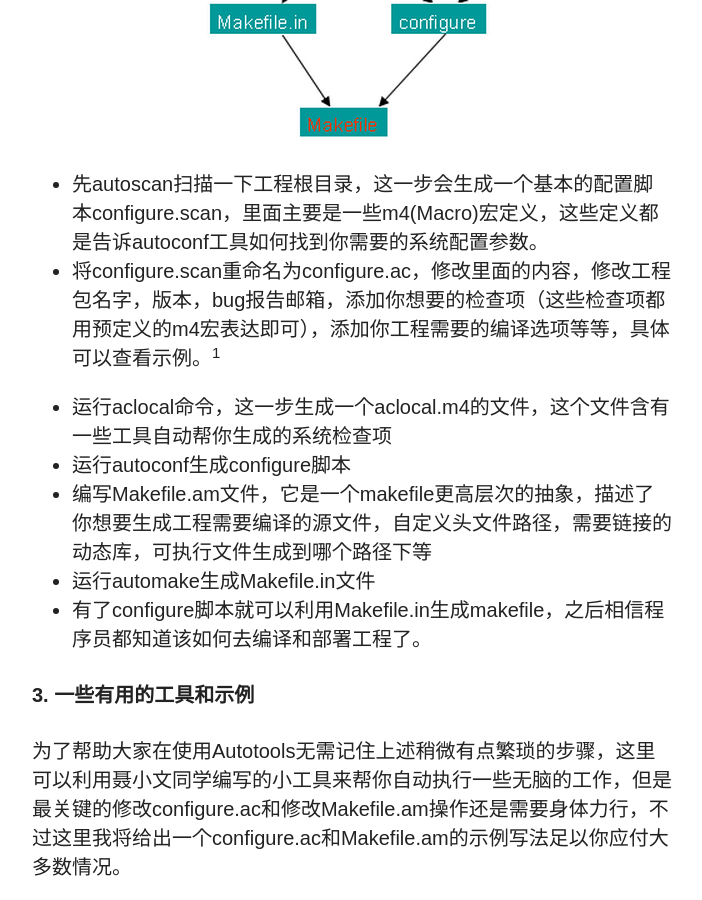
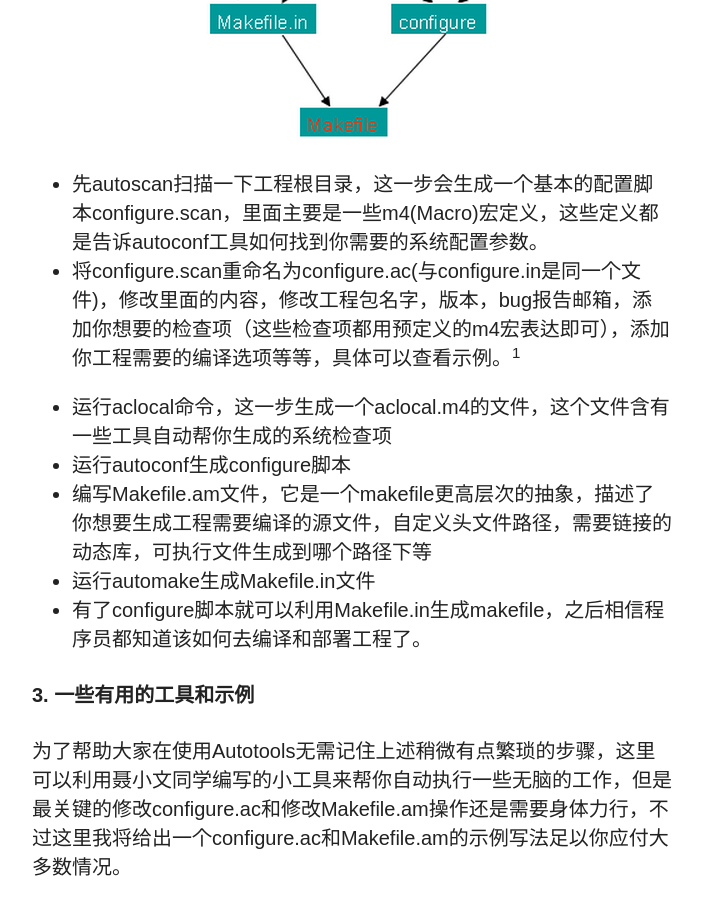
Before and after one commit to wuyu201321060203/wuyu201321060203.github.io, a Jekyll site: the page built from _posts/2014-08-12-Autotools.md, in a window 1280 px wide and 900 px high, scrolled down 1418 px. Shown: the whole window, without its empty margins (318-1020 px from the left). Built offline with Jekyll 4.4.1, drawn with Linux system fonts in a browser that asks for light colours; nearby versions of some CDN libraries; some of the changed text lies outside the part shown.

Commit message:
first post of autotools

```diff
--- a/_posts/2014-08-12-Autotools.md
+++ b/_posts/2014-08-12-Autotools.md
@@ -23,7 +23,7 @@
 ![](/images/autotools1.png)
 
 * 先autoscan扫描一下工程根目录，这一步会生成一个基本的配置脚本configure.scan，里面主要是一些m4(Macro)宏定义，这些定义都是告诉autoconf工具如何找到你需要的系统配置参数。
-*  将configure.scan重命名为configure.ac，修改里面的内容，修改工程包名字，版本，bug报告邮箱，添加你想要的检查项（这些检查项都用预定义的m4宏表达即可），添加你工程需要的编译选项等等，具体可以查看示例。[^1]
+*  将configure.scan重命名为configure.ac(与configure.in是同一个文件)，修改里面的内容，修改工程包名字，版本，bug报告邮箱，添加你想要的检查项（这些检查项都用预定义的m4宏表达即可），添加你工程需要的编译选项等等，具体可以查看示例。[^1]
 
 [^1]: <https://github.com/wuyu201321060203/interest/blob/master/Autotools-exercise2/EchoServer/configure.ac>
 
@@ -224,3 +224,7 @@
 * 工具使用教程 [^4]
 
 [^4]: <https://github.com/wuyu201321060203/interest/tree/master/Autotools-helper>
+
+#### 5. 一些簿籍
+
+configure.ac里AC_CHECK_LIB和AC_HEADERS只检查系统库和头文件的标准路径，如果需要检测第三方库，还需要一些额外的工作，Autotools不支持C++检查
```
